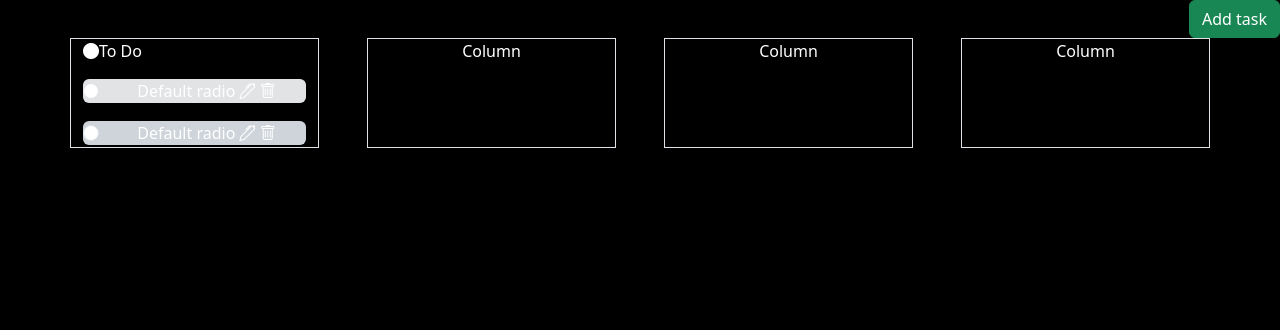
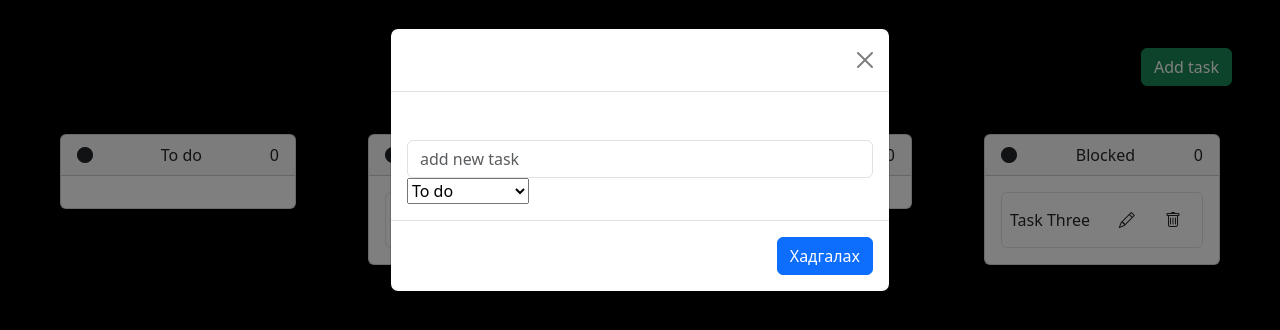
Before and after one commit to amiekhb/ToDo, a plain HTML site: page index.html in a window 1280 px wide. Both pictures are taken after a click on the button "Add task". Drawn offline with nearby package versions, Linux system fonts and the light colour scheme.

Commit message:
edit deer ajillah

```diff
--- a/index.html
+++ b/index.html
@@ -15,18 +15,71 @@
     />
   </head>
   <body class="bg-black text-white">
-    <div class="d-flex justify-content-end">
-      <button type="button" class="btn btn-success d-flex justify-content-end">
+    <!-- button -->
+    <div class="d-flex justify-content-end m-5">
+      <button
+        class="btn btn-success"
+        id="addTaskBtn"
+        data-bs-toggle="modal"
+        data-bs-target="#taskModal"
+      >
         Add task
       </button>
     </div>
-    <div class="container text-center">
+    <!-- tasks -->
+    <div class="row gap-5 m-5">
+      <div class="col">
+        <div class="card card-width">
+          <div class="card-header d-flex justify-content-between">
+            <span><i class="bi bi-circle-fill"></i></span>
+            <span>To do</span>
+            <span>0</span>
+          </div>
+          <div class="card-body" id="taskTodoList"></div>
+        </div>
+      </div>
+
+      <div class="col">
+        <div class="card card-width">
+          <div class="card-header d-flex justify-content-between">
+            <span><i class="bi bi-circle-fill"></i></span>
+            <span>In Progress</span>
+            <span>0</span>
+          </div>
+          <div class="card-body" id="taskProgressList"></div>
+        </div>
+      </div>
+
+      <div class="col">
+        <div class="card card-width">
+          <div class="card-header d-flex justify-content-between">
+            <span><i class="bi bi-circle-fill"></i></span>
+            <span>Done</span>
+            <span>0</span>
+          </div>
+          <div class="card-body" id="taskDoneList"></div>
+        </div>
+      </div>
+      <div class="col">
+        <div class="card card-width">
+          <div class="card-header d-flex justify-content-between">
+            <span><i class="bi bi-circle-fill"></i></span>
+            <span>Blocked</span>
+            <span>0</span>
+          </div>
+          <div class="card-body" id="taskBlockedList"></div>
+        </div>
+      </div>
+    </div>
+    <!-- <div class="container text-center">
       <div class="row gap-5">
         <div class="col border">
-          <div class="d-flex justify-content-start">
+           <div class="d-flex justify-content-start">
+
             <i class="bi bi-circle-fill"></i>
             <p>To Do</p>
           </div>
+
           <div class="vstack gap-3">
             <div class="form-check bg-secondary-subtle rounded" alt="...">
               <input
@@ -54,18 +107,82 @@
               <i class="bi bi-pen"></i>
               <i class="bi bi-trash"></i>
             </div>
-          </div>
-        </div>
+          </div> -->
+    <!-- </div>
         <div class="col border">Column</div>
         <div class="col border">Column</div>
         <div class="col border">Column</div>
       </div>
+    </div> -->
+    <!-- modal -->
+    <div class="modal fade" id="taskModal" tabindex="-1">
+      <div class="modal-dialog">
+        <div class="modal-content">
+          <div class="modal-header">
+            <h1 class="modal-title fs-5" id="exampleModalLabel">Task</h1>
+            <button
+              type="button"
+              class="btn-close"
+              data-bs-dismiss="modal"
+              aria-label="Close"
+            ></button>
+          </div>
+          <div class="modal-body">
+            <label for="exampleFormControlInput1" class="form-label"
+              >Title</label
+            >
+            <input
+              type="text"
+              class="form-control"
+              id="task-input"
+              placeholder="add new task"
+            />
+            <select name="status" id="status">
+              <option value="TODO">To do</option>
+              <option value="INPROGRESS">Хийж байгаа</option>
+              <option value="DONE">Done</option>
+              <option value="BLOCKED">Blocked</option>
+            </select>
+          </div>
+          <div class="modal-footer">
+            <!-- <button
+                            type="button"
+                            class="btn btn-secondary"
+                            data-bs-dismiss="modal"
+                        >
+                            Close
+                        </button> -->
+            <button
+              type="button"
+              class="btn btn-primary"
+              id="save-btn"
+              data-bs-dismiss="modal"
+            >
+              Хадгалах
+            </button>
+          </div>
+        </div>
+      </div>
     </div>
+    <!-- <div
+      class="d-flex justify-content-between align-items-center border border-1 rounded p-2"
+    >
+      <span>Add card component</span>
+      <div>
+        <button class="btn">
+          <i class="bi bi-pencil"></i>
+        </button>
+        <button class="btn">
+          <i class="bi bi-trash"></i>
+        </button>
+      </div>
+    </div> -->
     <script
       src="https://cdn.jsdelivr.net/npm/bootstrap@5.3.3/dist/js/bootstrap.min.js"
       integrity="sha384-0pUGZvbkm6XF6gxjEnlmuGrJXVbNuzT9qBBavbLwCsOGabYfZo0T0to5eqruptLy"
       crossorigin="anonymous"
     ></script>
+
     <script src="todo.js"></script>
   </body>
 </html>
--- a/todo.js
+++ b/todo.js
@@ -0,0 +1,95 @@
+// DOM ELEMEMTS
+const taskTodoList = document.getElementById("taskTodoList");
+const taskProgressList = document.getElementById("taskProgressList");
+const taskDoneList = document.getElementById("taskDoneList");
+const taskBlockedList = document.getElementById("taskBlockedList");
+const addTaskBtn = document.getElementById("addTaskBtn");
+const saveBtn = document.getElementById("save-btn");
+const taskInput = document.getElementById("task-input");
+const taskStatus = document.getElementById("status");
+const zasvar = document.getElementsByClassName("zasvar");
+// VARIABLES FOR TASK
+const tasks = [
+  {
+    name: "Task Two",
+    status: "INPROGRESS",
+  },
+  {
+    name: "Task Three",
+    status: "BLOCKED",
+  },
+];
+
+function zurah() {
+  taskTodoList.innerHTML = "";
+  taskProgressList.innerHTML = "";
+  taskDoneList.innerHTML = "";
+  taskBlockedList.innerHTML = "";
+
+  for (let i = 0; i < tasks.length; i++) {
+    console.log("TASKS", tasks);
+    const newTaskCard = `
+    <div class="d-flex justify-content-between align-items-center border border-1 rounded p-2">
+        <span>${tasks[i].name}</span>
+        <div>
+            <button class="btn" onclick="edit(${i})">
+            <i class="bi bi-pencil "></i>
+            </button>
+            <button class="btn" onclick="deleteTask(${i})">
+                <i class="bi bi-trash"></i>
+            </button>
+        </div>
+    </div>
+ `;
+
+    switch (tasks[i].status) {
+      case "TODO": {
+        taskTodoList.innerHTML += newTaskCard;
+        break;
+      }
+      case "INPROGRESS": {
+        taskProgressList.innerHTML += newTaskCard;
+        break;
+      }
+      case "DONE": {
+        taskDoneList.innerHTML += newTaskCard;
+        break;
+      }
+      case "BLOCKED": {
+        taskBlockedList.innerHTML += newTaskCard;
+        break;
+      }
+      default: {
+        console.log("ALDAA GARLAA");
+      }
+    }
+  }
+}
+
+saveBtn.addEventListener("click", function () {
+  const newTask = {
+    name: taskInput.value,
+    status: taskStatus.value,
+  };
+  tasks.push(newTask);
+  zurah();
+  console.log("TASKS", tasks);
+});
+
+const deleteTask = (index) => {
+  tasks.splice(index, 1);
+  zurah();
+};
+
+zurah();
+
+document.querySelectorAll("edit, addTaskBtn").forEach(function (button) {
+  button.addEventListener("click", function (e) {
+    const edit = () => {
+      console.log(edit);
+      addTaskBtn;
+    };
+    draw();
+    console.log("a");
+  });
+});
```
Also changed, not shown: example/index.html (+32 -18 lines), example/td.js (+17 -20 lines).
